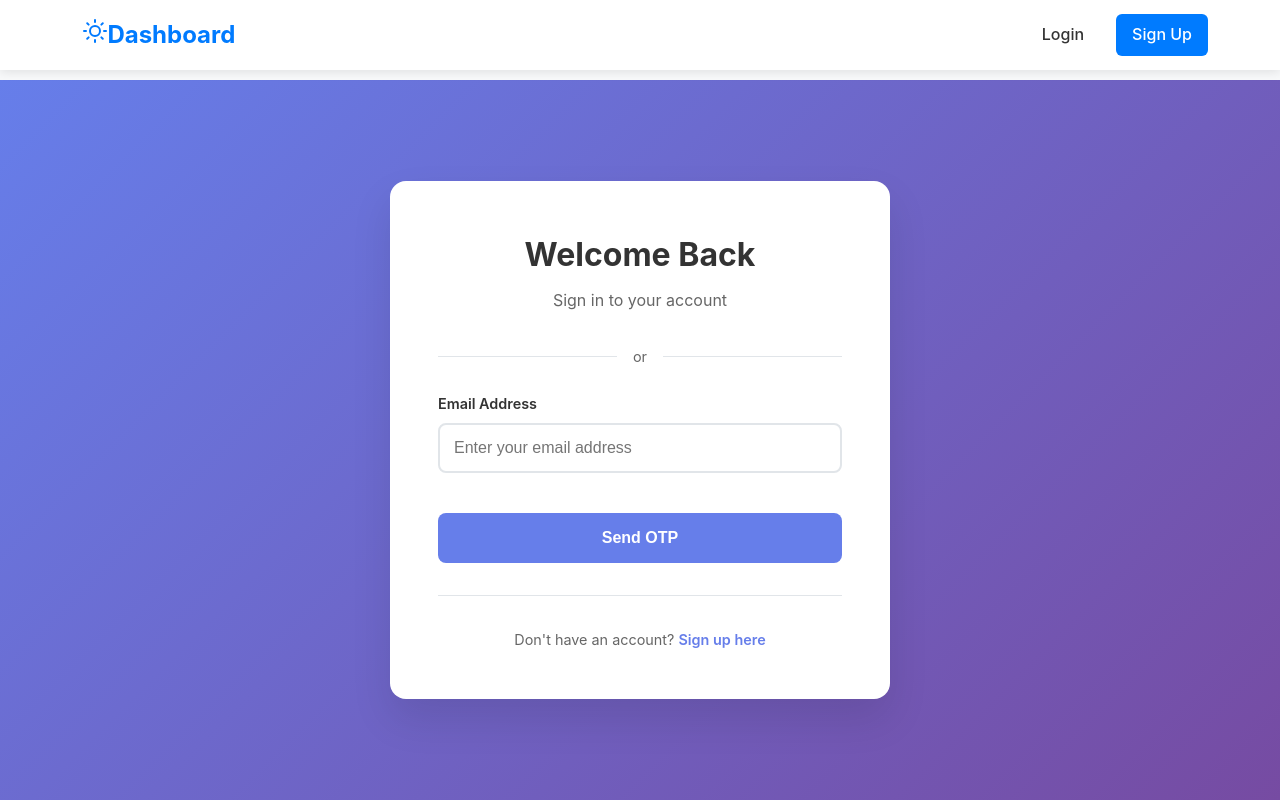
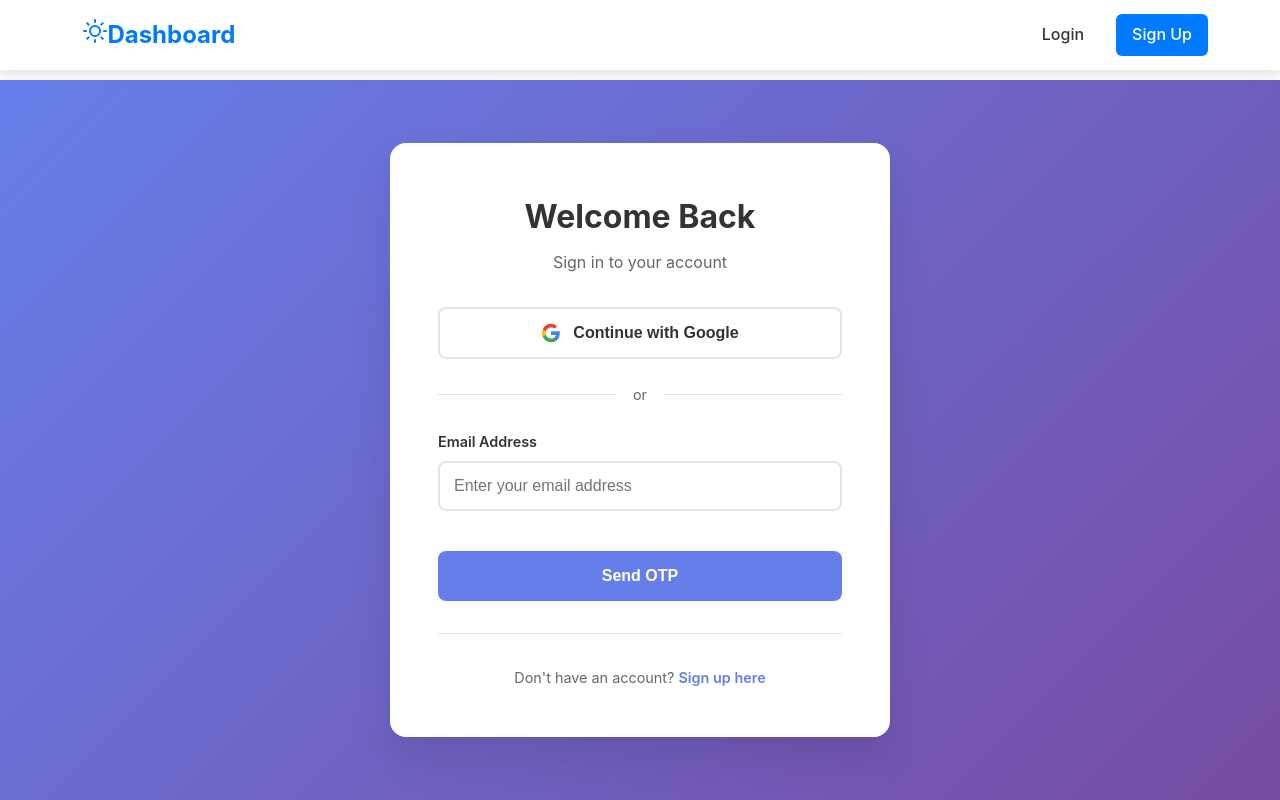
Before and after one commit to UjjwalAmrit/Note-App, a React (Vite) app in the folder frontend/: page /login in a window 1280 px wide. Built offline with nearby package versions, Linux system fonts and the light colour scheme.

Commit message:
fix: Final fix for auth loop with useCallback

```diff
--- a/frontend/src/components/GoogleAuthButton.jsx
+++ b/frontend/src/components/GoogleAuthButton.jsx
@@ -1,13 +1,26 @@
 "use client"
+
+import React from 'react';
 
 const GoogleAuthButton = ({ loading, disabled }) => {
   const handleGoogleAuth = () => {
-    if (loading || disabled) return
+    // If the button is in a loading or disabled state, do nothing.
+    if (loading || disabled) return;
 
-    //   // This will use the correct backend URL in both development and production
-  window.location.href = `${import.meta.env.VITE_API_URL}/api/auth/google`;
+    // This will use the correct backend URL from your environment variables,
+    // making it work in both development (localhost) and production (Render).
+    window.location.href = `${import.meta.env.VITE_API_URL}/api/auth/google`;
   };
-  <button type="button" onClick={handleGoogleAuth} disabled={loading || disabled} className="google-auth-button">
+
+  // ✅ FIX: Added the missing "return" statement here.
+  // A React component must return the JSX it wants to render.
+  return (
+    <button
+      type="button"
+      onClick={handleGoogleAuth}
+      disabled={loading || disabled}
+      className="google-auth-button" // Assumes you have this CSS class defined
+    >
       <svg className="google-icon" viewBox="0 0 24 24" width="20" height="20">
         <path
           fill="#4285F4"
@@ -28,6 +41,7 @@ const GoogleAuthButton = ({ loading, disabled }) => {
       </svg>
       {loading ? "Connecting..." : "Continue with Google"}
     </button>
-}
+  );
+};
 
-export default GoogleAuthButton
+export default GoogleAuthButton;
```
